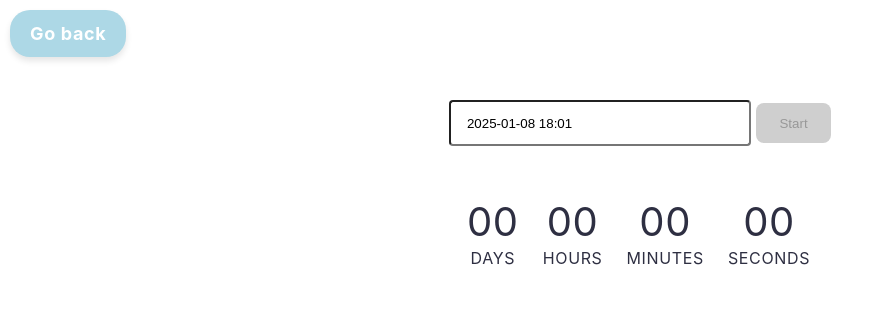
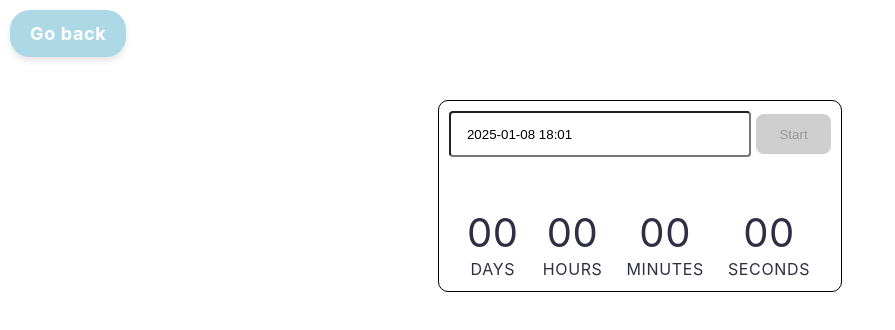
Before and after one commit to Oleg-Ischuk/goit-js-hw-10, a website built with Vite: page src/1-timer.html in a window 1280 px wide. Shown: the whole page, without its empty margins (0-895 px from the left). Built offline with nearby package versions, Linux system fonts and the light colour scheme.

Commit message:
changes in css

```diff
--- a/src/css/style.css
+++ b/src/css/style.css
@@ -52,6 +52,9 @@ body {
   flex-direction: column;
   align-items: center;
   gap: 20px;
+  border: 1px solid black;
+  border-radius: 10px;
+  padding: 10px;
 }
 
 .go-back-link {
```
